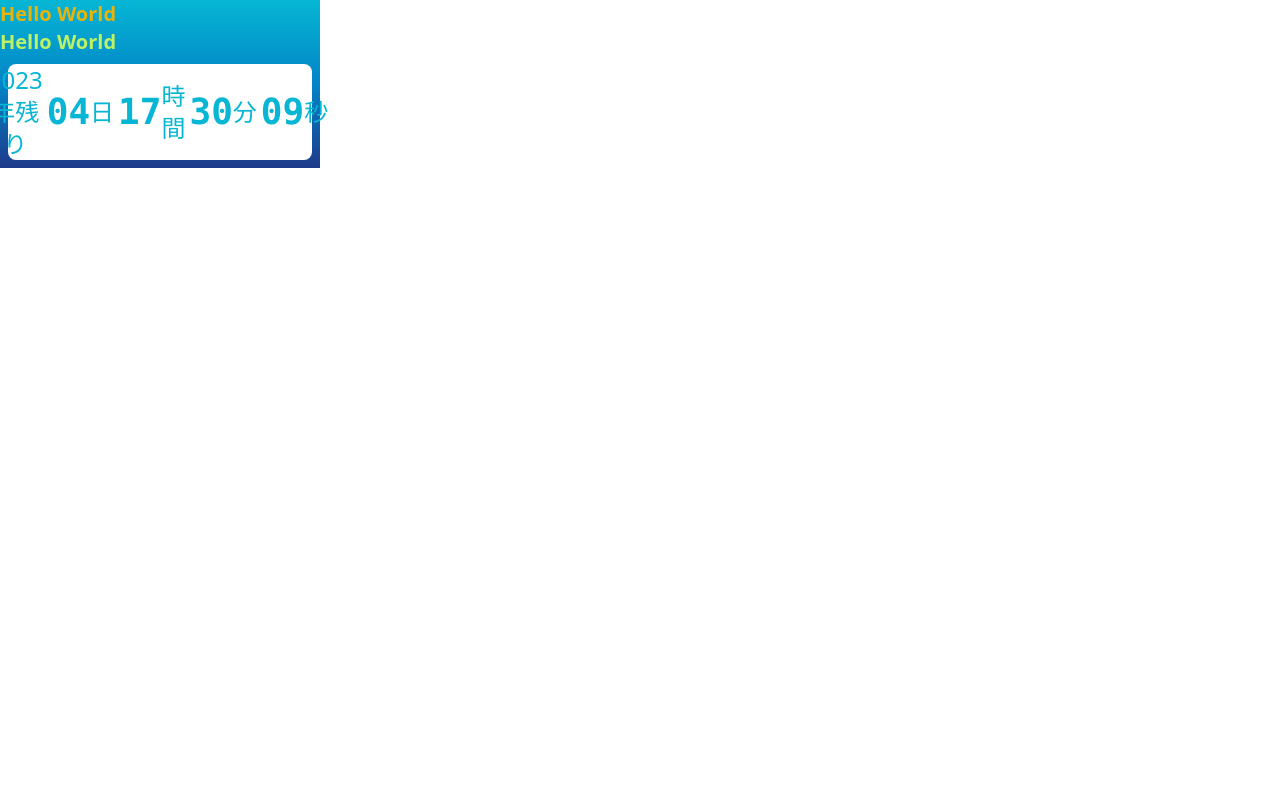
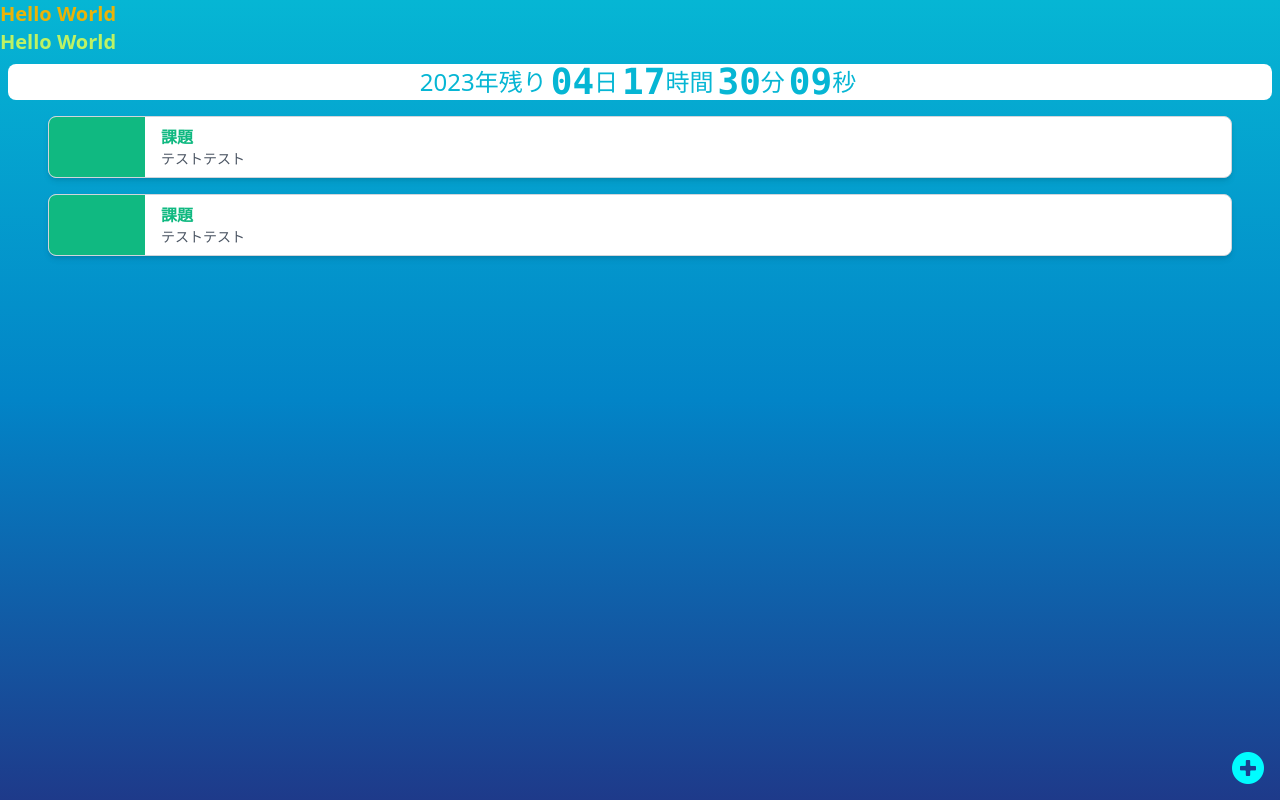
Before and after one commit to Sea10wood/nfc-caed, a Next.js app in the folder nfccard-timer/: page / in a window 1280 px wide. Built offline with nearby package versions, Linux system fonts and the light colour scheme.

Commit message:
UI整えた

```diff
--- /dev/null
+++ b/nfccard-timer/src/components/TodoForm.tsx
@@ -0,0 +1,21 @@
+const TodoForm = () => {
+  return (
+    <section className="bg-white dark:bg-gray-900">
+      <div className="max-w-3xl px-6 py-16 mx-auto text-center">
+        <div className="flex flex-col mt-8 space-y-3 sm:space-y-0 sm:flex-row sm:justify-center sm:-mx-2">
+          <input
+            id="email"
+            type="text"
+            className="px-4 py-2 text-gray-700 bg-white border rounded-md sm:mx-2 dark:bg-gray-900 dark:text-gray-300 dark:border-gray-600 focus:border-blue-400 dark:focus:border-blue-300 focus:outline-none focus:ring focus:ring-blue-300 focus:ring-opacity-40"
+            placeholder="Email Address"
+          />
+
+          <button className="px-4 py-2 text-sm font-medium tracking-wide text-white capitalize transition-colors duration-300 transform bg-blue-700 rounded-md sm:mx-2 hover:bg-blue-600 focus:outline-none focus:bg-blue-600">
+            Get Started
+          </button>
+        </div>
+      </div>
+    </section>
+  );
+};
+export default TodoForm;
--- /dev/null
+++ b/nfccard-timer/src/components/TodoTimerCard.tsx
@@ -0,0 +1,24 @@
+const TodoItem = () => {
+	return (
+        <div className="px-12 py-2">
+
+		<div className="flex w-[100%] border border-gray-300  overflow-hidden bg-white rounded-lg shadow-md dark:bg-gray-800 ">
+			<div className="flex items-center justify-center w-24 bg-emerald-500">
+
+			</div>
+			<div className="px-4 py-2 -mx-3">
+				<div className="mx-3">
+					<span className="font-semibold text-emerald-500 dark:text-emerald-400">
+						課題
+					</span>
+					<p className="text-sm text-gray-600 dark:text-gray-200">
+						テストテスト
+					</p>
+				</div>
+			</div>
+		</div>
+        </div>
+	);
+};
+
+export default TodoItem;
--- /dev/null
+++ b/nfccard-timer/src/components/addmordal.tsx
@@ -0,0 +1,64 @@
+import { Dispatch, SetStateAction, useState } from 'react';
+import ReactDOM from 'react-dom';
+
+export interface AlertModalProps {
+  title?: string;
+  message?: string;
+  onOk?: () => void;
+}
+
+let setAlertModalContentGlobal: Dispatch<SetStateAction<AlertModalProps | null>>;
+
+export function showAlertModal(content: AlertModalProps) {
+  setAlertModalContentGlobal(content);
+}
+
+export function closeAlertModal() {
+  setAlertModalContentGlobal(null);
+}
+
+export const AlertModal: React.FC<AlertModalProps> = ({ title, message, onOk }) => {
+  return (
+    <div className='ma fixed left-0 top-0 flex h-full w-full items-center justify-center bg-black bg-opacity-50'>
+      <div className='max-w-lg rounded-lg bg-white p-8'>
+        {title && <h2 className='mb-4 text-xl font-bold'>{title}</h2>}
+        {message && <p className='mb-4 whitespace-pre-line'>{message}</p>}
+        {onOk === undefined ? (
+          <div className='flex justify-center'>
+            <button
+              onClick={closeAlertModal}
+              className='w-full rounded bg-blue-500 px-4 py-2 text-white hover:bg-blue-600'
+            >
+              Close
+            </button>
+          </div>
+        ) : (
+          <div className='flex justify-between'>
+            <button onClick={closeAlertModal} className='rounded bg-gray-300 px-4 py-2 hover:bg-gray-400'>
+              Cancel
+            </button>
+            <button
+              onClick={() => {
+                onOk();
+                closeAlertModal();
+              }}
+              className='rounded bg-blue-500 px-4 py-2 text-white hover:bg-blue-600'
+            >
+              OK
+            </button>
+          </div>
+        )}
+      </div>
+    </div>
+  );
+};
+
+export const AlertModalManager = () => {
+  const [alertModalContent, setAlertModalContent] = useState<AlertModalProps | null>(null);
+
+  setAlertModalContentGlobal = setAlertModalContent;
+
+  if (!alertModalContent) return null;
+
+  return ReactDOM.createPortal(<AlertModal {...alertModalContent} />, document.body);
+};
--- a/nfccard-timer/src/pages/_document.tsx
+++ b/nfccard-timer/src/pages/_document.tsx
@@ -9,7 +9,8 @@ export default function Document() {
         <NextScript />
         <style jsx global>{`
           #__next {
-            width: 320px;
+            height: 100%;
+            width: 100%;
           }
         `}</style>
       </body>
--- a/nfccard-timer/src/pages/api/hello.ts
+++ b/nfccard-timer/src/pages/api/hello.ts
@@ -1,4 +1,4 @@
-// Next.js API route support: https://nextjs.org/docs/api-routes/introduction
+
 import type { NextApiRequest, NextApiResponse } from 'next'
 
 type Data = {
--- a/nfccard-timer/src/pages/index.tsx
+++ b/nfccard-timer/src/pages/index.tsx
@@ -1,12 +1,20 @@
 import CountdownTimer from "@/components/Countdown";
+import TodoForm from "@/components/TodoForm";
+import TodoItem from "@/components/TodoTimerCard";
 import React from "react";
+import Image from "next/image";
 
 export default function Home(this: any) {
   return (
-    <div className="bg-gradient-to-b from-cyan-500 via-sky-600 to-blue-900 h-320">
+    <div className="bg-gradient-to-b from-cyan-500 via-sky-600 to-blue-900 min-w-screen min-h-screen">
       <h1 className="text-xl font-bold text-yellow-500">Hello World</h1>
       <h1 className="text-xl font-bold text-lime-300">Hello World</h1>
       <CountdownTimer />
+      <TodoItem />
+      <TodoItem />
+      <div className="fixed right-4 bottom-4">
+        <Image src="/addMark.png" alt="plus-button" width="32" height="32" />
+      </div>
     </div>
   );
 }
```
Also changed, not shown: nfccard-timer/tailwind.config.ts (+9 -9 lines), nfccard-timer/public/addMark.png (added).
